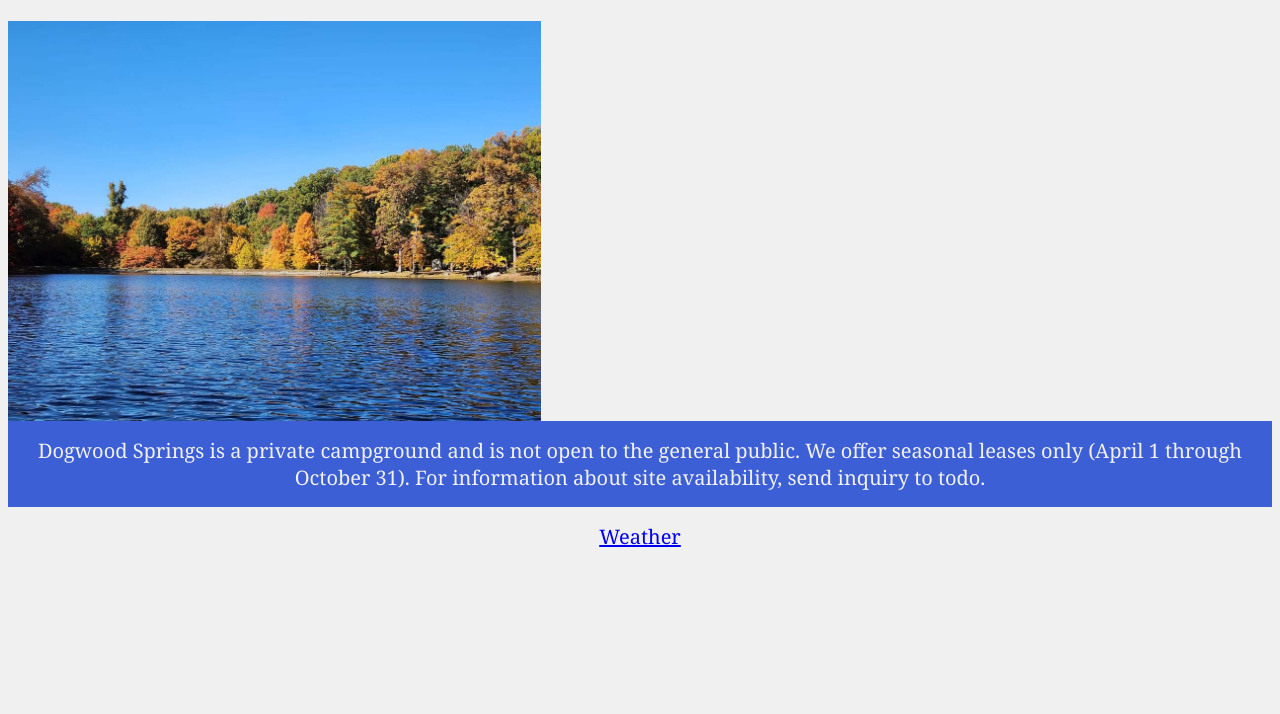
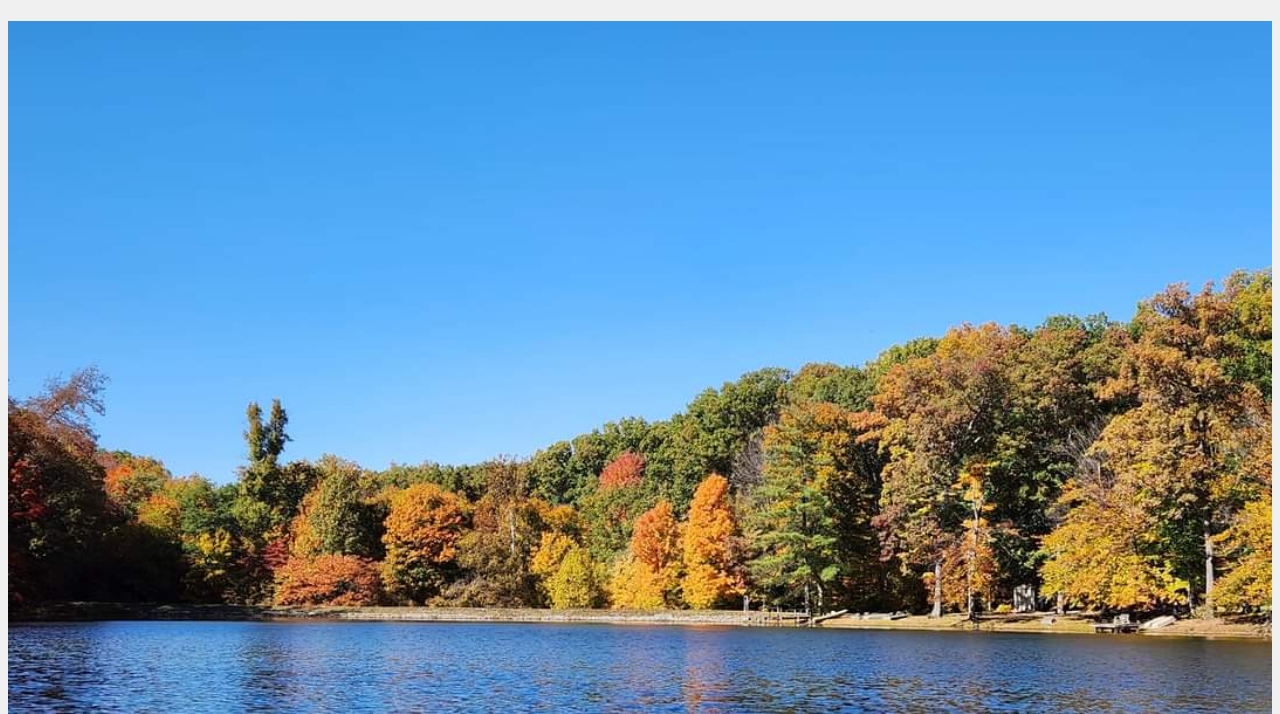
Before and after one commit to skedwards88/dogwood-springs-campground, a website: page index.html in a window 1280 px wide. Shown: the part 86-800 px from the top of the page. Drawn offline with Linux system fonts and the light colour scheme.

Commit message:
update image fit

```diff
--- a/index.css
+++ b/index.css
@@ -8,8 +8,6 @@
     "image"
     "info"
     "weather";
-  /* grid-template-columns: 1fr; */
-  /* grid-template-rows: auto 1 fr 1fr auto; */
   background-color: rgb(240 240 240);
   overflow: scroll;
 }
@@ -31,8 +29,8 @@
 
 #lake {
   grid-area: image;
-  max-width: 100%;
-  max-height: 50vh;
+  width: 100%;
+  object-fit: cover;
 }
 
 #info {
@@ -66,8 +64,7 @@
   }
 
   #lake {
-    /* height: 50%; */
-    /* width: 50%; */
+    height: 100%;
   }
   #info {
     padding: 0 16px;
```
Also changed, not shown: README.md.
